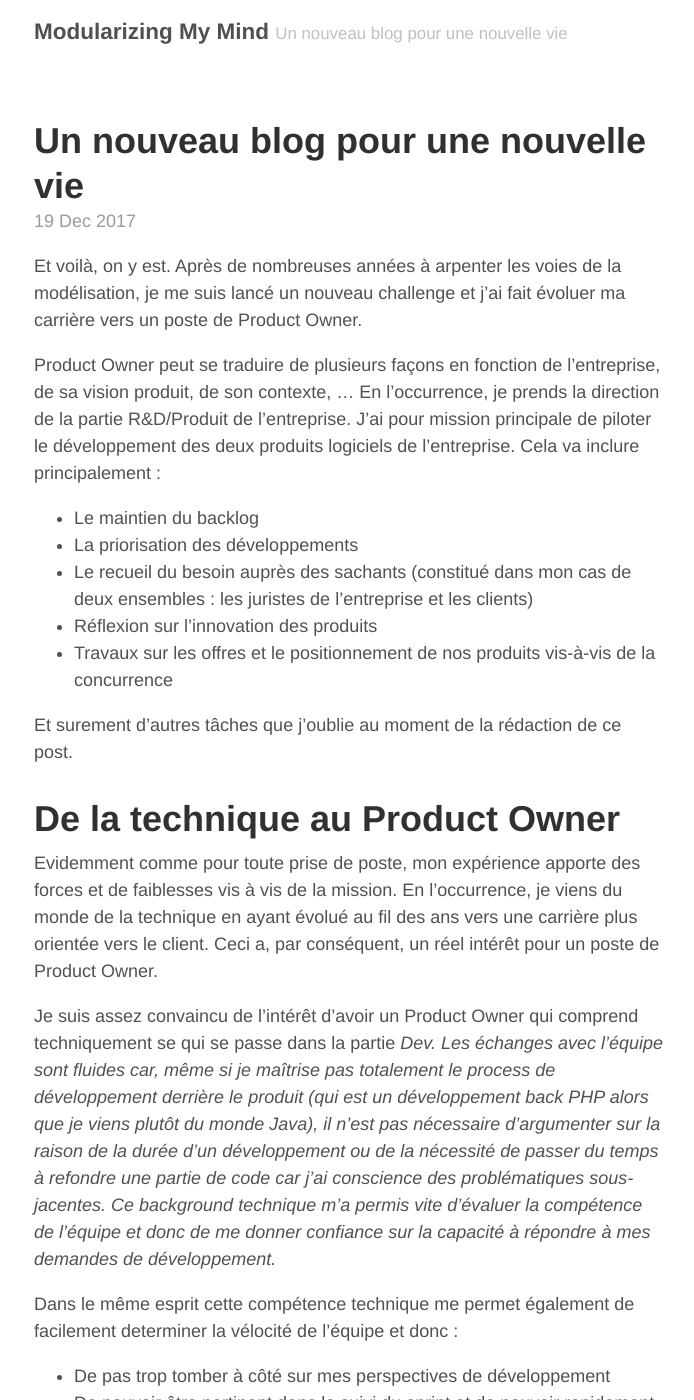
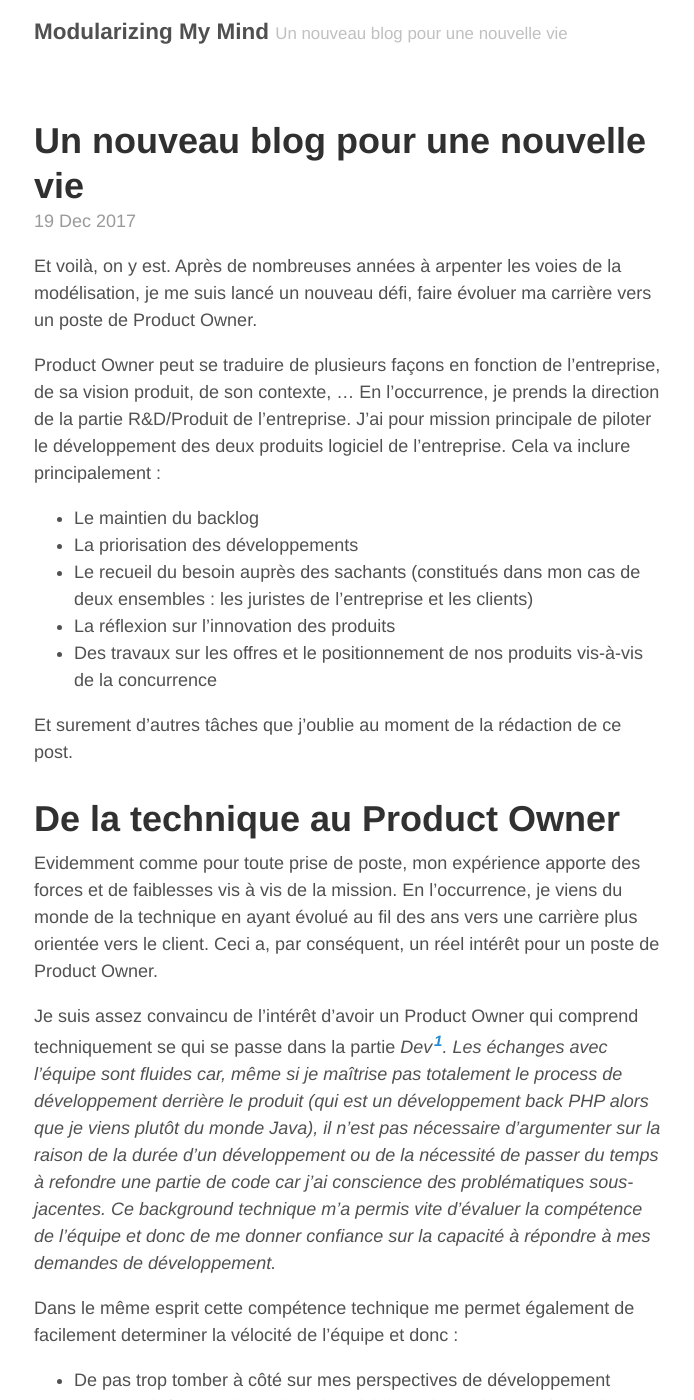
Before and after one commit to glefur/modularizing-my-mind, a Jekyll site: the page built from _posts/2017-12-19-nouveau-blog-pour-nouvelle-vie.md, in a window 1280 px wide and 1400 px high. Shown: the whole window, without its empty margins (291-985 px from the left). Built offline with Jekyll 4.4.1, drawn with Linux system fonts in a browser that asks for light colours; some of the changed text lies outside the part shown.

Commit message:
Some rephrasments + 1 footnote

```diff
--- a/_posts/2017-12-19-nouveau-blog-pour-nouvelle-vie.md
+++ b/_posts/2017-12-19-nouveau-blog-pour-nouvelle-vie.md
@@ -3,14 +3,14 @@ layout: post
 title: Un nouveau blog pour une nouvelle vie
 ---
 
-Et voilà, on y est. Après de nombreuses années à arpenter les voies de la modélisation, je me suis lancé un nouveau challenge et j'ai fait évoluer ma carrière vers un poste de Product Owner.
+Et voilà, on y est. Après de nombreuses années à arpenter les voies de la modélisation, je me suis lancé un nouveau défi, faire évoluer ma carrière vers un poste de Product Owner.
 
-Product Owner peut se traduire de plusieurs façons en fonction de l'entreprise, de sa vision produit, de son contexte, ... En l'occurrence, je prends la direction de la partie R&D/Produit de l'entreprise. J'ai pour mission principale de piloter le développement des deux produits logiciels de l'entreprise. Cela va inclure principalement :
+Product Owner peut se traduire de plusieurs façons en fonction de l'entreprise, de sa vision produit, de son contexte, ... En l'occurrence, je prends la direction de la partie R&D/Produit de l'entreprise. J'ai pour mission principale de piloter le développement des deux produits logiciel de l'entreprise. Cela va inclure principalement :
 * Le maintien du backlog
 * La priorisation des développements
-* Le recueil du besoin auprès des sachants (constitué dans mon cas de deux ensembles : les juristes de l'entreprise et les clients)
-* Réflexion sur l'innovation des produits
-* Travaux sur les offres et le positionnement de nos produits vis-à-vis de la concurrence
+* Le recueil du besoin auprès des sachants (constitués dans mon cas de deux ensembles : les juristes de l'entreprise et les clients)
+* La réflexion sur l'innovation des produits
+* Des travaux sur les offres et le positionnement de nos produits vis-à-vis de la concurrence
 
 Et surement d'autres tâches que j'oublie au moment de la rédaction de ce post.
 
@@ -32,3 +32,5 @@ Le terme Product Owner est issu du monde Scrum si je ne me trompe pas, après j'
 Nous travaillons en effet sur des sprints réguliers, je définis les fonctionnalités à inclure dans le sprint, nous tentons d'estimer le travail pour s'assurer que ce que je compte inclure dans le sprint va rentrer, puis j'effectue un suivi régulier pour voir si on ne dérive pas. Si tel est le cas, je réagence le sprint en sortant des éléments ou en resserrant le périmètre de certaines tâches.
 
 C'est intéressant de voir que la mise en place de cette organisation s'est faîte assez naturellement et qu'elle fonctionne plutôt bien. Au moment de la rédaction de ces lignes, nous sommes au quatrième sprint et le développement se passe plutôt correctement. Le sprint précédent a subi quelques remous mais ceci principalement à cause d'une modification de périmètre en cours de sprint et d'un travail non spécifié, ceci est une autre histoire, j'espère y revenir dans un autre billet ...
+
+[^fn-technique_metier]: Attention je ne dis pas ici qu'il faut nécessairement venir de la technique pour faire un bon Product Owner. Venir du métier ou de n'importe quelle autre branche peut avoir ses avantages. Je présente ici les avantages de venir du monde technique.
```
Also changed, not shown: other parts of _posts/2017-12-19-nouveau-blog-pour-nouvelle-vie.md (+1 -1 lines).
